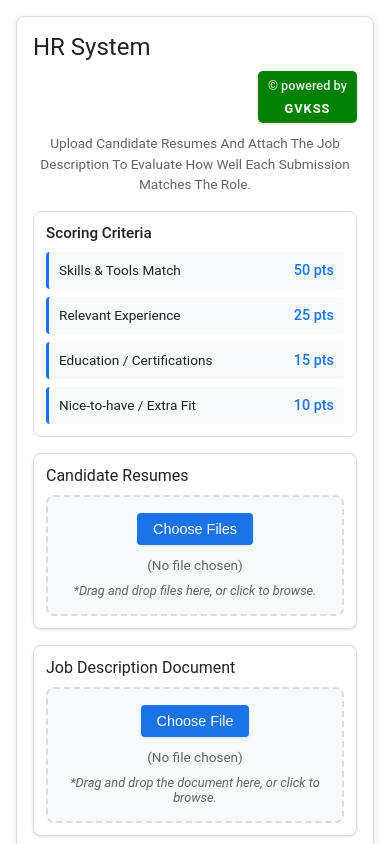
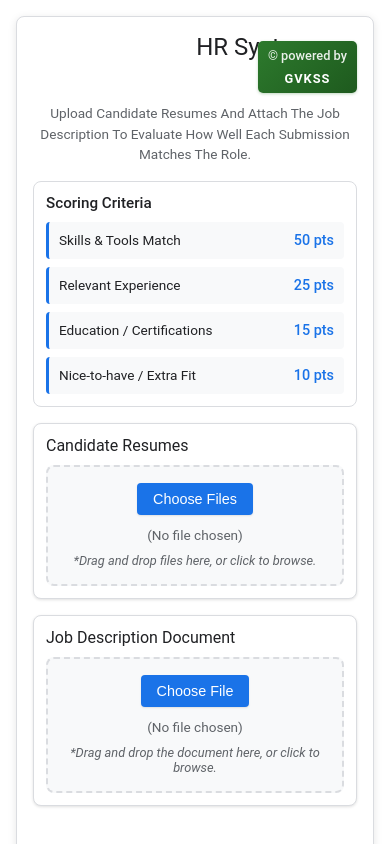
Before and after one commit to gvkssceo/airesumeagent, a React (Vite) app: page / in a window 390 px wide. Shown: the top 844 px of the page. Built offline with nearby package versions, Linux system fonts and the light colour scheme.

Commit message:
ui changes

```diff
--- a/src/App.css
+++ b/src/App.css
@@ -32,6 +32,8 @@
   margin: 0;
   flex: 1;
   min-width: 200px;
+  text-align: center;
+  padding-left: 120px;
 }
 
 .subtitle {
@@ -43,11 +45,12 @@
 
 .app-footer {
   padding: 8px 16px;
-  background: #1a73e8;
+  background: linear-gradient(135deg, #2d7a2d 0%, #1e5a1e 100%);
   border-radius: 4px;
   text-align: center;
-  box-shadow: 0 1px 3px rgba(0, 0, 0, 0.12);
+  box-shadow: 0 1px 3px rgba(45, 122, 45, 0.3);
   flex-shrink: 0;
+  margin-top: -30px;
 }
 
 .footer-text {
@@ -123,6 +126,12 @@
     width: 100%;
   }
 
+  .app-footer {
+    padding: 6px 12px;
+    border-radius: 6px;
+    align-self: flex-end;
+  }
+
   .subtitle {
     font-size: 0.95rem;
     margin-bottom: 20px;
@@ -168,6 +177,12 @@
     width: 100%;
   }
 
+  .app-footer {
+    padding: 5px 10px;
+    border-radius: 5px;
+    align-self: flex-end;
+  }
+
   .subtitle {
     font-size: 0.85rem;
     margin-bottom: 16px;
--- a/src/App.jsx
+++ b/src/App.jsx
@@ -8,7 +8,7 @@ function App() {
       <div className="container">
         <div className="title-header">
           <h1 className="title">HR System</h1>
-          <footer className="app-footer" style={{backgroundColor: 'green'}}>
+          <footer className="app-footer">
             <p className="footer-text">
               <span className="footer-copyright">©</span>
               <span className="footer-powered"> powered by</span>
```
